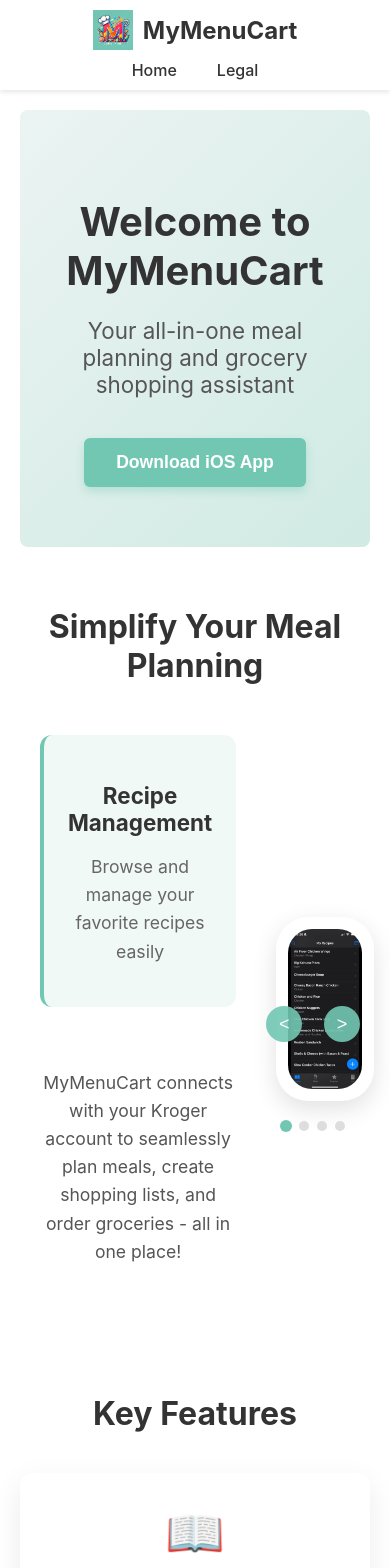
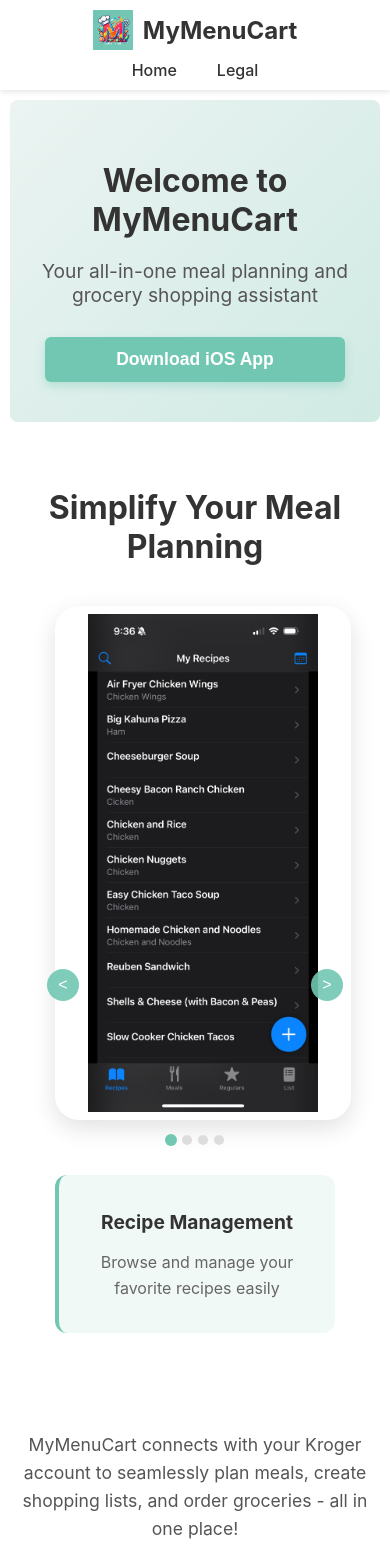
Before and after one commit to tkauffman42/myMenuCartWeb, a React (Create React App) app: page / in a window 390 px wide. Shown: the top 1568 px of the page. Built offline with nearby package versions, Linux system fonts and the light colour scheme.

Commit message:
feat: Enhance HomePage layout with mobile feature details and responsive adjustments

```diff
--- a/src/components/pages/HomePage.css
+++ b/src/components/pages/HomePage.css
@@ -108,6 +108,15 @@
     padding: 24px;
     border-radius: 12px;
     border-left: 4px solid #72c7b3;
+}
+
+.mobile-feature-details {
+    display: none;
+    background: rgba(114, 199, 179, 0.1);
+    padding: 16px;
+    border-radius: 12px;
+    border-left: 4px solid #72c7b3;
+    margin: 15px 0;
 }
 
 .feature-details h3 {
@@ -280,27 +289,27 @@
 }
 
 .gallery-nav.prev {
-    left: -20px;
+    left: -15px;
 }
 
 .gallery-nav.next {
-    right: -20px;
+    right: -15px;
 }
 
 .phone-frame {
-    padding: 12px;
+    padding: 8px;
     background: white;
-    border-radius: 32px;
+    border-radius: 24px;
     box-shadow: 0 8px 24px rgba(0, 0, 0, 0.12);
     width: 100%;
-    max-width: 360px;
+    max-width: 280px;
     margin: 0 auto;
 }
 
 .screenshot-container {
     width: 100%;
-    aspect-ratio: 9/19.5;
-    border-radius: 24px;
+    aspect-ratio: 9/16;
+    border-radius: 18px;
     overflow: hidden;
     background: #f5f5f5;
     display: flex;
@@ -363,44 +372,167 @@
 
 /* Responsive layout */
 @media (max-width: 768px) {
+    .home-page {
+        padding: 10px;
+    }
+
     .hero-section {
-        padding: 60px 20px;
+        padding: 40px 20px;
+        margin-bottom: 40px;
     }
 
     .hero-section h1 {
-        font-size: 2.5rem;
+        font-size: 2rem;
+        margin-bottom: 15px;
     }
 
-    .app-description,
-    .app-screenshot {
-        flex: 100%;
+    .hero-section p {
+        font-size: 1.2rem;
+        margin-bottom: 30px;
+    }
+
+    .cta-buttons {
+        gap: 15px;
+    }
+
+    .cta-button {
+        width: 100%;
+        max-width: 300px;
+        padding: 12px 24px;
+    }
+
+    .app-preview {
+        grid-template-columns: 1fr;
+        gap: 30px;
+        padding: 10px;
     }
 
     .app-description {
         order: -1;
-        margin-bottom: 30px;
+        margin-bottom: 20px;
         text-align: center;
+        gap: 16px;
+    }
+
+    .app-screenshot {
+        margin: 0 auto;
+        max-width: 280px;
+    }
+
+    .feature-details {
+        padding: 16px;
+    }
+
+    .feature-details h3 {
+        font-size: 1.2rem;
+        margin-bottom: 8px;
+    }
+
+    .feature-details p {
+        font-size: 1rem;
+    }
+
+    .features-grid {
+        grid-template-columns: 1fr;
+        gap: 20px;
+        padding: 0 10px;
+    }
+
+    .feature-card {
+        padding: 20px;
+    }
+
+    .steps-container {
+        grid-template-columns: 1fr;
+        gap: 20px;
+        padding: 0 10px;
+    }
+
+    .step {
+        padding: 20px;
     }
 
     .about-section {
-        padding: 40px 20px;
+        padding: 30px 20px;
+        margin-bottom: 30px;
+    }
+
+    .about-section h2 {
+        font-size: 1.8rem;
+        margin-bottom: 20px;
+    }
+
+    .about-section p {
+        font-size: 1rem;
     }
 
     .gallery-nav {
-        width: 36px;
-        height: 36px;
-        font-size: 18px;
+        width: 32px;
+        height: 32px;
+        font-size: 16px;
     }
 
     .gallery-nav.prev {
-        left: -10px;
+        left: -8px;
     }
 
     .gallery-nav.next {
-        right: -10px;
+        right: -8px;
     }
 
     .screenshot-caption {
         padding: 0 10px;
+        margin-top: 15px;
+    }
+
+    .screenshot-caption h3 {
+        font-size: 1.1rem;
+    }
+
+    .screenshot-caption p {
+        font-size: 0.9rem;
+    }
+
+    .screenshot-dots {
+        margin-top: 15px;
+        margin-bottom: 15px;
+        gap: 6px;
+    }
+
+    .app-preview-section {
+        display: flex;
+        flex-direction: column;
+    }
+
+    .desktop-feature-details {
+        display: none;
+    }
+
+    .mobile-feature-details {
+        display: block;
+        margin-top: 15px;
+        margin-bottom: 30px;
+    }
+
+    .mobile-feature-details h3 {
+        color: #333;
+        margin-bottom: 8px;
+        font-size: 1.2rem;
+    }
+
+    .mobile-feature-details p {
+        color: #666;
+        font-size: 1rem;
+        line-height: 1.6;
+    }
+
+    .app-screenshot {
+        order: 1;
+        display: flex;
+        flex-direction: column;
+    }
+
+    .app-description {
+        order: 2;
     }
 }
--- a/src/components/pages/HomePage.js
+++ b/src/components/pages/HomePage.js
@@ -47,8 +47,7 @@
 
             <div className="app-preview-section">
                 <h2>Simplify Your Meal Planning</h2>
-                <div className="app-preview">
-                    <div className="app-screenshot">
+                <div className="app-preview">                    <div className="app-screenshot">
                     <button className="gallery-nav prev" onClick={prevImage}>&lt;</button>
                     <div className="phone-frame">
                         <div className="screenshot-container">
@@ -69,9 +68,13 @@
                             />
                         ))}
                     </div>
+                    <div className="mobile-feature-details">
+                        <h3>{screenshots[currentImageIndex].title}</h3>
+                        <p>{screenshots[currentImageIndex].description}</p>
+                    </div>
                 </div>
                     <div className="app-description">
-                        <div className="feature-details">
+                        <div className="feature-details desktop-feature-details">
                             <h3>{screenshots[currentImageIndex].title}</h3>
                             <p>{screenshots[currentImageIndex].description}</p>
                         </div>
```
Lines whose indentation alone changed are shown as unchanged.
